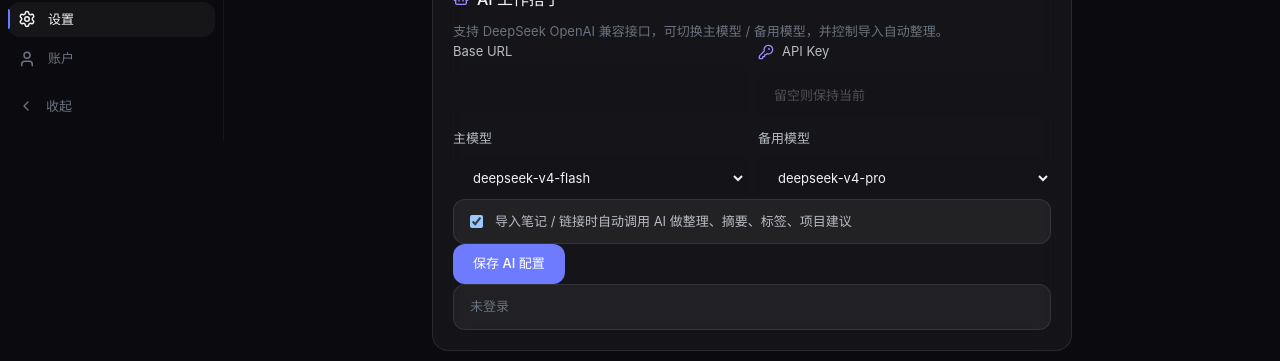
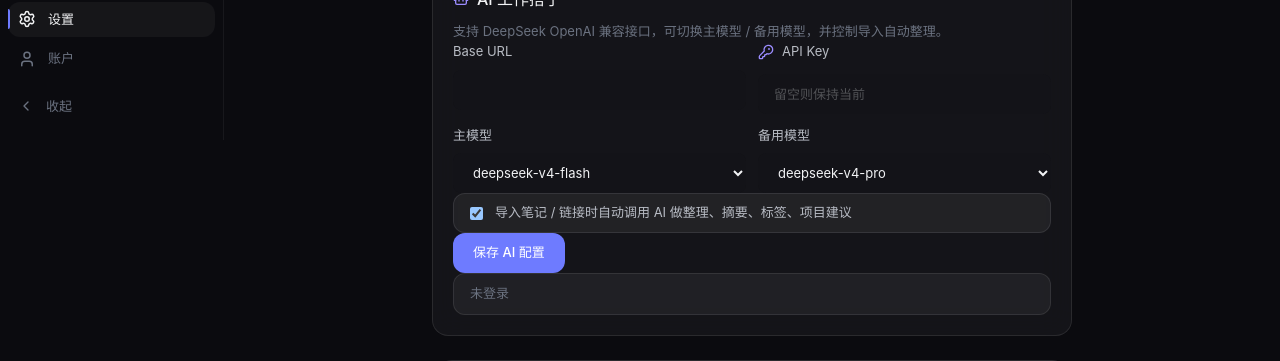
Before and after one commit to leoyb1010/leonote, a Next.js app: page /settings in a window 1280 px wide. Shown: the part 660-1021 px from the top of the page. Built offline with nearby package versions, Linux system fonts and the light colour scheme; no server answers.

Commit message:
fix: standardize form input heights (h-10) to match Button lg size
Inputs/selects used px-4 py-3 (~48px) while Button lg is h-10 (40px),
causing visual misalignment across forms. Standardized all single-line
form controls to h-10 px-4 to match Button lg height.

```diff
--- a/src/app/ai/page.tsx
+++ b/src/app/ai/page.tsx
@@ -114,9 +114,9 @@
           onChange={(e) => setInput(e.target.value)}
           onKeyDown={(e) => { if (e.key === "Enter" && !e.shiftKey) { e.preventDefault(); ask(); } }}
           placeholder="向 AI 提问，比如「总结我最近一周的笔记要点」"
-          className="flex-1 rounded-[var(--radius-md)] border border-[var(--border-default)] bg-[var(--surface-base)] px-4 py-3 text-sm text-[var(--text-primary)] outline-none placeholder:text-[var(--text-placeholder)] focus:border-[var(--border-focus)] transition-colors"
+          className="flex-1 h-10 rounded-[var(--radius-md)] border border-[var(--border-default)] bg-[var(--surface-base)] px-4 text-sm text-[var(--text-primary)] outline-none placeholder:text-[var(--text-placeholder)] focus:border-[var(--border-focus)] transition-colors"
         />
-        <Button onClick={ask} loading={loading} icon={!loading ? <Send size={16} /> : undefined}>
+        <Button size="lg" onClick={ask} loading={loading} icon={!loading ? <Send size={16} /> : undefined}>
           发送
         </Button>
       </div>
--- a/src/components/ai-settings-panel.tsx
+++ b/src/components/ai-settings-panel.tsx
@@ -67,29 +67,29 @@
       <div className="grid gap-3 md:grid-cols-2">
         <label className="space-y-2 text-sm text-[var(--text-secondary)]">
           <span>Base URL</span>
-          <input value={baseUrl} onChange={(e) => setBaseUrl(e.target.value)} className="w-full rounded-[var(--radius-sm)] border border-[var(--border-default)] bg-[var(--surface-base)] px-4 py-3 text-[var(--text-primary)] outline-none focus:border-[var(--border-focus)]" />
+          <input value={baseUrl} onChange={(e) => setBaseUrl(e.target.value)} className="w-full rounded-[var(--radius-sm)] border border-[var(--border-default)] bg-[var(--surface-base)] h-10 px-4 text-[var(--text-primary)] outline-none focus:border-[var(--border-focus)]" />
         </label>
         <label className="space-y-2 text-sm text-[var(--text-secondary)]">
           <span className="inline-flex items-center gap-2"><KeyRound className="h-4 w-4 text-[var(--ai-accent)]" />API Key {settings?.hasApiKey ? `(当前：${settings.apiKeyMasked})` : ""}</span>
-          <input value={apiKey} onChange={(e) => setApiKey(e.target.value)} placeholder="留空则保持当前" className="w-full rounded-[var(--radius-sm)] border border-[var(--border-default)] bg-[var(--surface-base)] px-4 py-3 text-[var(--text-primary)] outline-none placeholder:text-[var(--text-placeholder)]" />
+          <input value={apiKey} onChange={(e) => setApiKey(e.target.value)} placeholder="留空则保持当前" className="w-full rounded-[var(--radius-sm)] border border-[var(--border-default)] bg-[var(--surface-base)] h-10 px-4 text-[var(--text-primary)] outline-none placeholder:text-[var(--text-placeholder)]" />
         </label>
         <label className="space-y-2 text-sm text-[var(--text-secondary)]">
           <span>主模型</span>
-          <select value={model} onChange={(e) => setModel(e.target.value)} className="w-full rounded-[var(--radius-sm)] border border-[var(--border-default)] bg-[var(--surface-base)] px-4 py-3 text-[var(--text-primary)] outline-none">
+          <select value={model} onChange={(e) => setModel(e.target.value)} className="w-full rounded-[var(--radius-sm)] border border-[var(--border-default)] bg-[var(--surface-base)] h-10 px-4 text-[var(--text-primary)] outline-none">
             <option value="deepseek-v4-flash">deepseek-v4-flash</option>
             <option value="deepseek-v4-pro">deepseek-v4-pro</option>
           </select>
         </label>
         <label className="space-y-2 text-sm text-[var(--text-secondary)]">
           <span>备用模型</span>
-          <select value={fallbackModel} onChange={(e) => setFallbackModel(e.target.value)} className="w-full rounded-[var(--radius-sm)] border border-[var(--border-default)] bg-[var(--surface-base)] px-4 py-3 text-[var(--text-primary)] outline-none">
+          <select value={fallbackModel} onChange={(e) => setFallbackModel(e.target.value)} className="w-full rounded-[var(--radius-sm)] border border-[var(--border-default)] bg-[var(--surface-base)] h-10 px-4 text-[var(--text-primary)] outline-none">
             <option value="deepseek-v4-pro">deepseek-v4-pro</option>
             <option value="deepseek-v4-flash">deepseek-v4-flash</option>
           </select>
         </label>
       </div>
 
-      <label className="flex items-center gap-3 rounded-[var(--radius-md)] border border-[var(--border-default)] bg-[rgba(255,255,255,0.06)] px-4 py-3 text-sm text-[var(--text-secondary)] cursor-pointer">
+      <label className="flex items-center gap-3 rounded-[var(--radius-md)] border border-[var(--border-default)] bg-[rgba(255,255,255,0.06)] h-10 px-4 text-sm text-[var(--text-secondary)] cursor-pointer">
         <input type="checkbox" checked={enableAutoOrganize} onChange={(e) => setEnableAutoOrganize(e.target.checked)} />
         导入笔记 / 链接时自动调用 AI 做整理、摘要、标签、项目建议
       </label>
@@ -98,7 +98,7 @@
         <Button size="lg" onClick={() => void save()} loading={loading}>保存 AI 配置</Button>
       </div>
 
-      <div className="rounded-[var(--radius-md)] border border-[var(--border-default)] bg-[rgba(255,255,255,0.05)] px-4 py-3 text-sm whitespace-pre-wrap text-[var(--text-muted)]">{message}</div>
+      <div className="rounded-[var(--radius-md)] border border-[var(--border-default)] bg-[rgba(255,255,255,0.05)] px-4 py-2.5 text-sm whitespace-pre-wrap text-[var(--text-muted)]">{message}</div>
     </GlassPanel>
   );
 }
--- a/src/components/login-form.tsx
+++ b/src/components/login-form.tsx
@@ -37,9 +37,9 @@
       <h1 className="mt-3 text-3xl font-semibold tracking-tight text-[var(--text-primary)]">{mode === "login" ? "欢迎回来" : "创建首个账号"}</h1>
       <p className="mt-2 text-sm leading-relaxed text-[var(--text-muted)]">{mode === "login" ? "登录后继续记录、整理与回顾。" : "当前版本仅允许创建首个账号。"}</p>
       <div className="mt-6 space-y-3">
-        {mode === "register" ? <input value={name} onChange={(e) => setName(e.target.value)} placeholder="输入昵称" className="w-full rounded-[var(--radius-md)] border border-[var(--border-default)] bg-[var(--surface-base)] px-4 py-4 text-sm text-[var(--text-primary)] outline-none placeholder:text-[var(--text-placeholder)] focus:border-[var(--border-focus)]" /> : null}
-        <input value={email} onChange={(e) => setEmail(e.target.value)} placeholder="输入邮箱" className="w-full rounded-[var(--radius-md)] border border-[var(--border-default)] bg-[var(--surface-base)] px-4 py-4 text-sm text-[var(--text-primary)] outline-none placeholder:text-[var(--text-placeholder)] focus:border-[var(--border-focus)]" />
-        <input value={password} onChange={(e) => setPassword(e.target.value)} type="password" placeholder="输入密码（至少 8 位）" className="w-full rounded-[var(--radius-md)] border border-[var(--border-default)] bg-[var(--surface-base)] px-4 py-4 text-sm text-[var(--text-primary)] outline-none placeholder:text-[var(--text-placeholder)] focus:border-[var(--border-focus)]" />
+        {mode === "register" ? <input value={name} onChange={(e) => setName(e.target.value)} placeholder="输入昵称" className="w-full rounded-[var(--radius-md)] border border-[var(--border-default)] bg-[var(--surface-base)] h-10 px-4 text-sm text-[var(--text-primary)] outline-none placeholder:text-[var(--text-placeholder)] focus:border-[var(--border-focus)]" /> : null}
+        <input value={email} onChange={(e) => setEmail(e.target.value)} placeholder="输入邮箱" className="w-full rounded-[var(--radius-md)] border border-[var(--border-default)] bg-[var(--surface-base)] h-10 px-4 text-sm text-[var(--text-primary)] outline-none placeholder:text-[var(--text-placeholder)] focus:border-[var(--border-focus)]" />
+        <input value={password} onChange={(e) => setPassword(e.target.value)} type="password" placeholder="输入密码（至少 8 位）" className="w-full rounded-[var(--radius-md)] border border-[var(--border-default)] bg-[var(--surface-base)] h-10 px-4 text-sm text-[var(--text-primary)] outline-none placeholder:text-[var(--text-placeholder)] focus:border-[var(--border-focus)]" />
       </div>
       <div className="mt-5 flex gap-3">
         <Button variant="secondary" size="lg" className="flex-1" onClick={() => setMode(mode === "login" ? "register" : "login")} disabled={loading}>
--- a/src/components/project-board.tsx
+++ b/src/components/project-board.tsx
@@ -102,7 +102,7 @@
           <span className="rounded-[var(--radius-pill)] border border-[var(--border-default)] bg-[rgba(255,255,255,0.05)] px-3 py-1 text-xs text-[var(--text-muted)]">看板视图</span>
         </div>
         <div className="mt-4 grid gap-3 md:grid-cols-[minmax(0,1fr)_minmax(280px,0.9fr)_auto]">
-          <input value={name} onChange={(e) => setName(e.target.value)} placeholder="项目名称" className="w-full rounded-[var(--radius-md)] border border-[var(--border-default)] bg-[var(--surface-base)] px-4 py-3 text-sm text-[var(--text-primary)] outline-none placeholder:text-[var(--text-placeholder)] focus:border-[var(--border-focus)] transition-colors" />
+          <input value={name} onChange={(e) => setName(e.target.value)} placeholder="项目名称" className="w-full h-10 rounded-[var(--radius-md)] border border-[var(--border-default)] bg-[var(--surface-base)] px-4 text-sm text-[var(--text-primary)] outline-none placeholder:text-[var(--text-placeholder)] focus:border-[var(--border-focus)] transition-colors" />
           <textarea value={description} onChange={(e) => setDescription(e.target.value)} placeholder="项目简介、目标或工作范围" className="min-h-[64px] w-full rounded-[var(--radius-md)] border border-[var(--border-default)] bg-[var(--surface-base)] px-4 py-3 text-sm text-[var(--text-primary)] outline-none placeholder:text-[var(--text-placeholder)] focus:border-[var(--border-focus)] transition-colors resize-none" />
           <Button onClick={() => void createProject()} icon={<Plus size={16} />}>创建项目</Button>
         </div>
@@ -121,9 +121,9 @@
               <GlassPanel blur="lg" className="rounded-[var(--radius-xl)] p-5 transition duration-300">
                 {editing ? (
                   <div className="space-y-3">
-                    <input value={editingName} onChange={(e) => setEditingName(e.target.value)} placeholder="项目名称" className="w-full rounded-[var(--radius-sm)] border border-[var(--border-default)] bg-[var(--surface-base)] px-4 py-3 text-sm text-[var(--text-primary)] outline-none" />
+                    <input value={editingName} onChange={(e) => setEditingName(e.target.value)} placeholder="项目名称" className="w-full h-10 rounded-[var(--radius-sm)] border border-[var(--border-default)] bg-[var(--surface-base)] px-4 text-sm text-[var(--text-primary)] outline-none" />
                     <textarea value={editingDescription} onChange={(e) => setEditingDescription(e.target.value)} placeholder="项目简介" className="min-h-[96px] w-full rounded-[var(--radius-sm)] border border-[var(--border-default)] bg-[var(--surface-base)] px-4 py-3 text-sm text-[var(--text-primary)] outline-none resize-none" />
-                    <select value={editingStatus} onChange={(e) => setEditingStatus(e.target.value)} className="w-full rounded-[var(--radius-sm)] border border-[var(--border-default)] bg-[var(--surface-base)] px-4 py-3 text-sm text-[var(--text-primary)] outline-none">
+                    <select value={editingStatus} onChange={(e) => setEditingStatus(e.target.value)} className="w-full h-10 rounded-[var(--radius-sm)] border border-[var(--border-default)] bg-[var(--surface-base)] px-4 text-sm text-[var(--text-primary)] outline-none">
                       {STATUS_OPTIONS.map((o) => <option key={o.value} value={o.value}>{o.label}</option>)}
                     </select>
                     <div className="flex gap-2">
```
Also changed, not shown: src/app/profile/page.tsx (+4 -4 lines), src/components/import-export-panel.tsx (+6 -6 lines).
